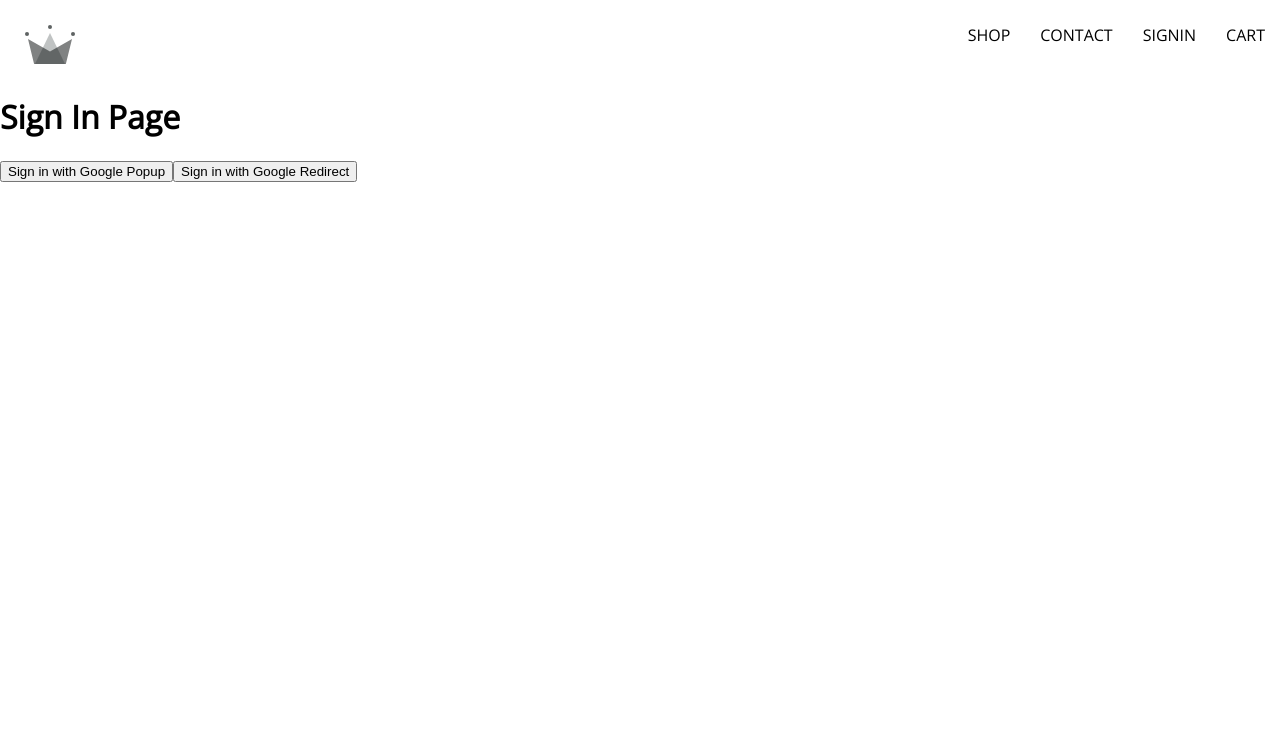
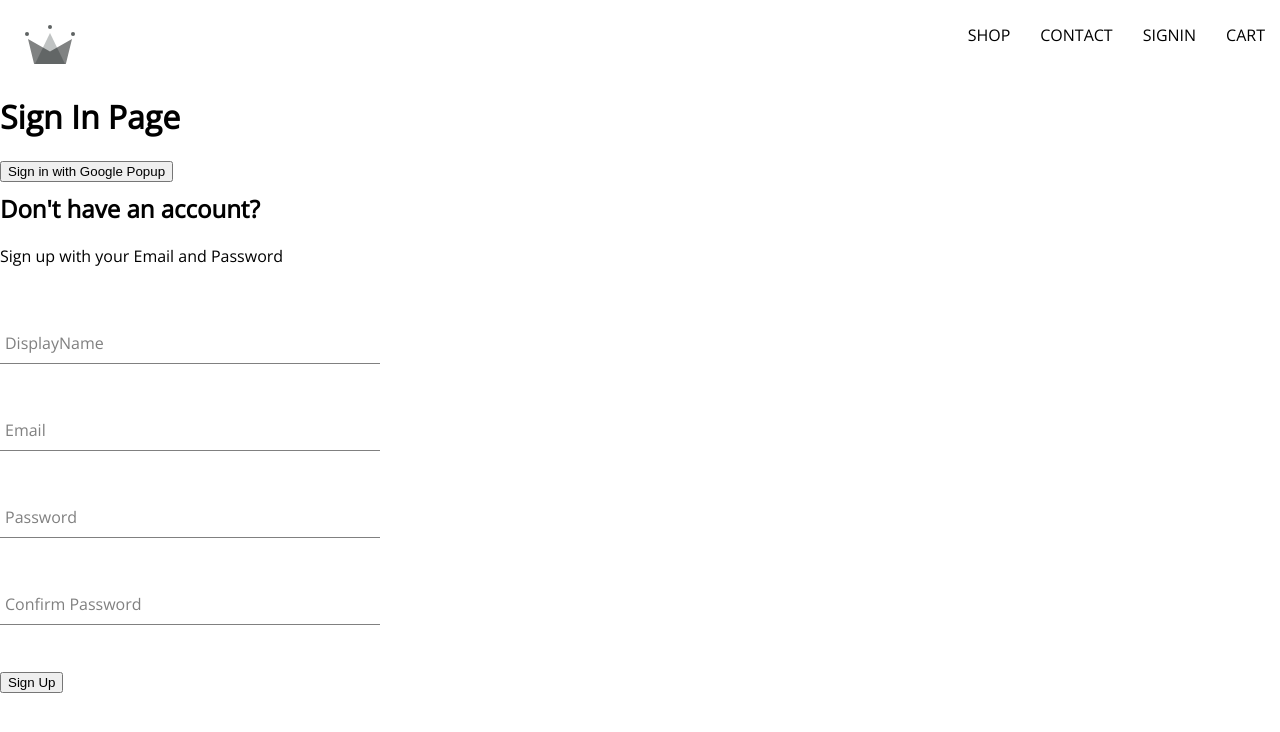
Before and after one commit to Affaq-Ahmed/E-Commerce_ReactJs, a React (Create React App) app: page /sign-in in a window 1280 px wide. Shown: the top 732 px of the page. Built offline with nearby package versions, Linux system fonts and the light colour scheme.

Commit message:
AddFormInputComponent
Replace the input field in the app with a component that makes it much more generic

```diff
--- /dev/null
+++ b/src/components/form-input/form-input.jsx
@@ -0,0 +1,21 @@
+import './form-input.styles.scss';
+
+const FormInput = ({ label, ...otherProps }) => {
+	return (
+		<div className='group'>
+			<input className='form-input' {...otherProps} />
+			{label && (
+				<label
+					htmlFor={otherProps.id}
+					className={`${
+						otherProps.value.length ? 'shrink' : ''
+					} form-input-label`}
+				>
+					{label}
+				</label>
+			)}
+		</div>
+	);
+};
+
+export default FormInput;
--- /dev/null
+++ b/src/components/form-input/form-input.styles.scss
@@ -0,0 +1,54 @@
+$sub-color: grey;
+$main-color: black;
+
+@mixin shrinkLabel {
+	top: -14px;
+	font-size: 12px;
+	color: $main-color;
+}
+
+.group {
+	position: relative;
+	margin: 45px 0;
+
+	.form-input {
+		background: none;
+		background-color: white;
+		color: $sub-color;
+		font-size: 18px;
+		padding: 10px 10px 10px 5px;
+		display: block;
+		width: 100%;
+		border: none;
+		border-radius: 0;
+		border-bottom: 1px solid $sub-color;
+		margin: 25px 0;
+
+		&:focus {
+			outline: none;
+		}
+
+		&:focus ~ .form-input-label {
+			@include shrinkLabel();
+		}
+	}
+
+	input[type='password'] {
+		letter-spacing: 0.3em;
+	}
+
+	.form-input-label {
+		color: $sub-color;
+		font-size: 16px;
+		font-weight: normal;
+		position: absolute;
+		pointer-events: none;
+		left: 5px;
+		top: 10px;
+		transition: 300ms ease all;
+
+		&.shrink {
+			@include shrinkLabel();
+		}
+	}
+}
--- /dev/null
+++ b/src/components/sign-up-form/sign-up-form.jsx
@@ -0,0 +1,101 @@
+import { useState } from 'react';
+import {
+	createUserDocumentAuth,
+	createUserWithEmailAndPasswordAuth,
+} from '../../utils/firebase/firebase.utils';
+import FormInput from '../form-input/form-input';
+
+import './sign-up-form.styles.scss';
+
+const defaultFormFields = {
+	displayName: '',
+	email: '',
+	password: '',
+	confirmPassword: '',
+};
+
+const SignUpForm = () => {
+	const [formFields, setFormFields] = useState(defaultFormFields);
+	const { displayName, email, password, confirmPassword } = formFields;
+
+	const handleSubmit = async (event) => {
+		event.preventDefault();
+
+		if (password !== confirmPassword) {
+			alert("Passwords don't match");
+			return;
+		}
+
+		try {
+			const { user } = await createUserWithEmailAndPasswordAuth(
+				email,
+				password
+			);
+			await createUserDocumentAuth(user, { displayName });
+			setFormFields(defaultFormFields);
+		} catch (error) {
+			if (error.code === 'auth/email-already-in-use')
+				alert('Cannot create User', 'Email already in use.');
+			else console.error('User Creation Error', error);
+		}
+	};
+
+	const handleChange = (event) => {
+		const { name, value } = event.target;
+		setFormFields({ ...formFields, [name]: value });
+	};
+
+	return (
+		<div className='sign-up-container'>
+			<h2>Don't have an account?</h2>
+			<span>Sign up with your Email and Password</span>
+			<form onSubmit={handleSubmit}>
+				<FormInput
+					label='DisplayName'
+					type='text'
+					name='displayName'
+					id='displayName'
+					required
+					onChange={handleChange}
+					value={displayName}
+				/>
+
+				<FormInput
+					label='Email'
+					type='email'
+					name='email'
+					id='email'
+					required
+					onChange={handleChange}
+					value={email}
+				/>
+
+				<FormInput
+					label='Password'
+					type='password'
+					name='password'
+					id='password'
+					required
+					onChange={handleChange}
+					value={password}
+					minLength='3'
+				/>
+
+				<FormInput
+					label='Confirm Password'
+					type='password'
+					name='confirmPassword'
+					id='confirmPassword'
+					required
+					onChange={handleChange}
+					value={confirmPassword}
+					minLength='3'
+				/>
+
+				<button type='submit'>Sign Up</button>
+			</form>
+		</div>
+	);
+};
+
+export default SignUpForm;
--- /dev/null
+++ b/src/components/sign-up-form/sign-up-form.styles.scss
@@ -0,0 +1,17 @@
+.sign-up-container {
+	display: flex;
+	flex-direction: column;
+	width: 380px;
+
+	@media screen and (max-width: 800px) {
+		margin-bottom: 30px;
+	}
+
+	h2 {
+		margin: 10px 0;
+	}
+
+	span {
+		margin: 10px 0;
+	}
+}
--- a/src/routes/sign-in/sign-in.jsx
+++ b/src/routes/sign-in/sign-in.jsx
@@ -1,24 +1,10 @@
-import { getRedirectResult } from 'firebase/auth';
-import { useEffect } from 'react';
+import SignUpForm from '../../components/sign-up-form/sign-up-form';
 import {
-	auth,
 	signInWithGooglePopup,
-	signInWithGoogleRedirect,
 	createUserDocumentAuth,
 } from '../../utils/firebase/firebase.utils';
 
 const SignIn = () => {
-	useEffect(() => {
-		const logUser = async () => {
-			const response = await getRedirectResult(auth);
-			if (response) {
-				const userDocRef = await createUserDocumentAuth(response.user);
-			}
-			console.log(response);
-		};
-		logUser();
-	}, []);
-
 	const logGoogleUser = async () => {
 		const response = await signInWithGooglePopup();
 		const userDocRef = await createUserDocumentAuth(response.user);
@@ -29,9 +15,7 @@ const SignIn = () => {
 		<div>
 			<h1>Sign In Page</h1>
 			<button onClick={logGoogleUser}>Sign in with Google Popup</button>
-			<button onClick={signInWithGoogleRedirect}>
-				Sign in with Google Redirect
-			</button>
+			<SignUpForm />
 		</div>
 	);
 };
--- a/src/utils/firebase/firebase.utils.js
+++ b/src/utils/firebase/firebase.utils.js
@@ -4,6 +4,7 @@ import {
 	signInWithRedirect,
 	signInWithPopup,
 	GoogleAuthProvider,
+	createUserWithEmailAndPassword,
 } from 'firebase/auth';
 
 import { getFirestore, doc, getDoc, setDoc } from 'firebase/firestore';
@@ -30,7 +31,10 @@ export const signInWithGoogleRedirect = () =>
 
 export const db = getFirestore();
 
-export const createUserDocumentAuth = async (userAuth) => {
+export const createUserDocumentAuth = async (
+	userAuth,
+	additionalInformation
+) => {
 	if (!userAuth) return;
 
 	const userRef = doc(db, `users/${userAuth.uid}`);
@@ -45,11 +49,22 @@ export const createUserDocumentAuth = async (userAuth) => {
 				displayName,
 				email,
 				createdAt,
+				...additionalInformation,
 			});
 		} catch (error) {
-			console.log('error creating user', error.message);
+			console.log('error creating user on db', error.message);
 		}
 	}
 
 	return userRef;
 };
+
+export const createUserWithEmailAndPasswordAuth = async (email, password) => {
+	if (!email || !password) return;
+
+	try {
+		return await createUserWithEmailAndPassword(auth, email, password);
+	} catch (error) {
+		console.log('User Creation Failed E&P', error);
+	}
+};
```
